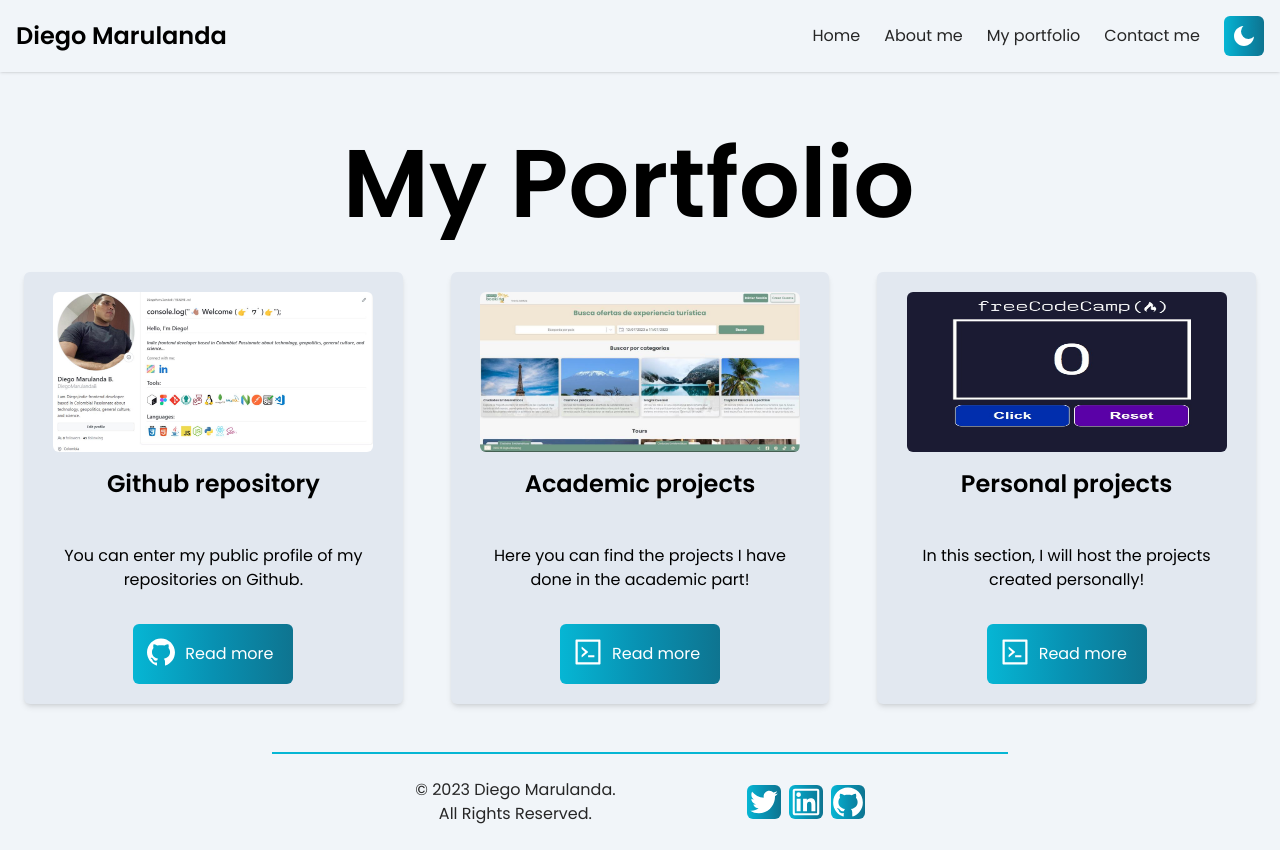
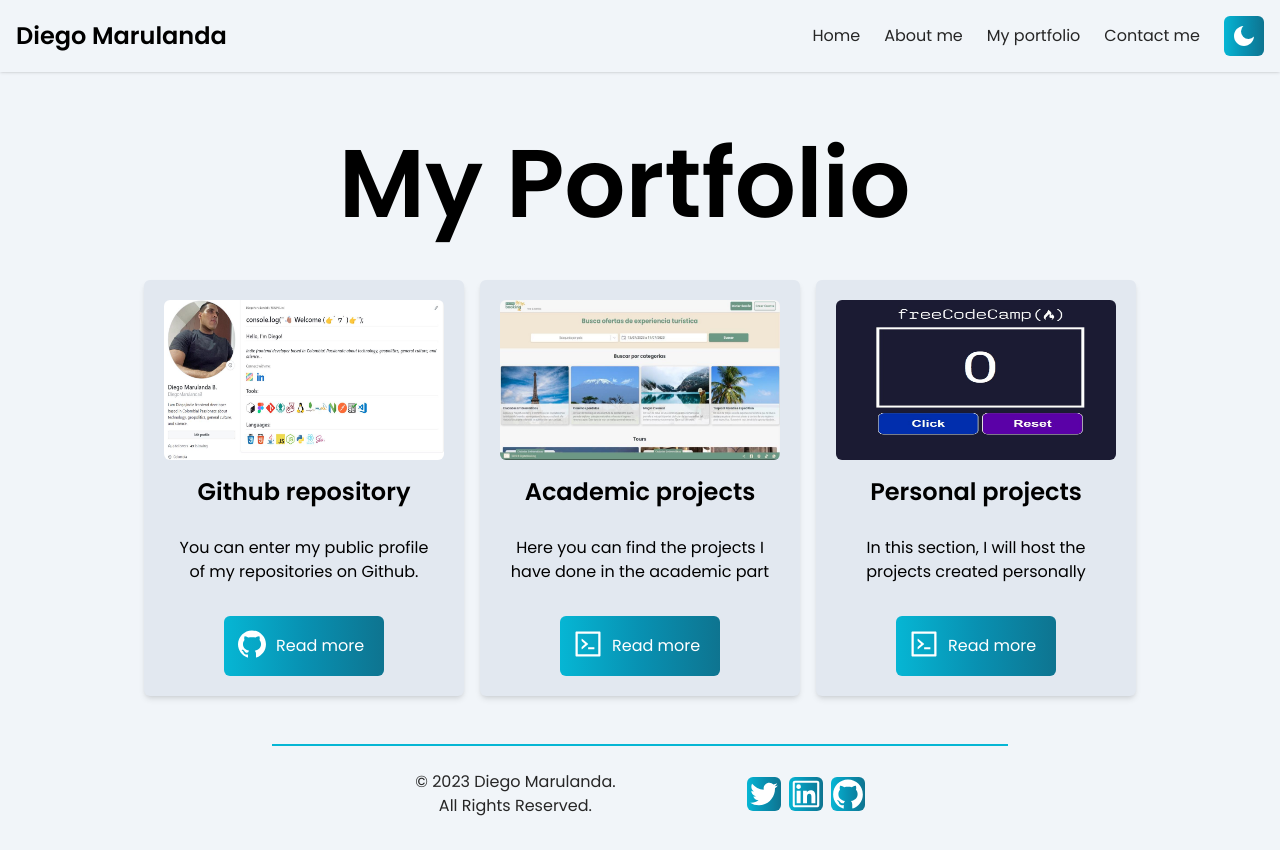
Before and after one commit to DiegoMarulandaB/Portfolio, a Next.js app: page /projects in a window 1280 px wide. Built offline with nearby package versions, Linux system fonts and the light colour scheme.

Commit message:
add fixes cards projects

```diff
--- a/src/app/home/page.tsx
+++ b/src/app/home/page.tsx
@@ -19,7 +19,7 @@ const HomePage = () => {
     <section id="home" className="mt-8 md:mt-16">
       <div className="flex flex-col text-center items-center justify-center ">
         <h1 className="text-3xl md:text-4xl font-bold">
-          <AnimatedText text="Welcome!" className="text-left mr-2 mb-2 mt-16 font-bold" />
+          <AnimatedText text="Welcome!" className="text-center mr-2 mb-2 mt-16 font-bold" />
         </h1>
       </div>
 
--- a/src/app/projects/page.tsx
+++ b/src/app/projects/page.tsx
@@ -19,26 +19,27 @@ const Projects = () => {
     <section id="projects" className="mt-8 md:mt-16">
       <div className="flex flex-col text-center items-center justify-center ">
         <h1 className="text-3xl md:text-4xl font-bold">
-          <AnimatedText text="My portfolio" className="text-center mx-2 mr-2 mt-16 font-bold" />
+          <AnimatedText text="My portfolio" className="text-center mr-2 mb-2 mt-16 font-bold" />
         </h1>
       </div>
-      <div className="flex flex-col text-center items-center justify-center  ">
-        <div className="grid grid-cols-1 gap-4 md:grid-cols-3 mt-8 mx-2 mr-2">
-          {/* Github */}
-          {/* <div className="flex flex-col text-center items-center justify-center "> */}
-          <div className="bg-slate-200 dark:bg-slate-600  rounded-md  shadow-md p-5  mx-4 mr-4">
+
+      <div className="flex flex-col text-center items-center justify-center ">
+        <div className="grid grid-cols-1 gap-4 md:grid-cols-3 mt-8 mx-4 mr-4">
+          {/* About */}
+          <div className="bg-slate-200 dark:bg-slate-600  rounded-md  shadow-md p-5 w-80 items-center justify-center">
             <div className="flex flex-col items-center justify-center">
               <Image
                 src="/ProfileGithub.jpg"
-                alt="Profile picture"
+                alt="ProfileGithub picture"
                 width={128}
                 height={128}
                 className="w-80 h-40 rounded-md mx-auto"
               />
               <h2 className="text-center font-semibold text-2xl mt-4">Github repository</h2>
-
+              {/* <p className="text-cyan-600">Frontend Developer</p> */}
               <div className="mt-5">
-                <p className="text-center mt-6 mx-2 mr-2">
+                {/* <h3 className="font-semibold text-center text-2xl">Bio</h3> */}
+                <p className="text-center mt-2 mx-2 mr-2">
                   You can enter my public profile of my repositories on Github.
                 </p>
               </div>
@@ -63,9 +64,8 @@ const Projects = () => {
             </div>
           </div>
 
-          {/* Academic projects */}
-          <div className="flex flex-col text-center items-center justify-center ">
-            <div className="bg-slate-200 dark:bg-slate-600 rounded-md  shadow-md p-5 mx-4 mr-4 ">
+          {/* Projects */}
+          <div className="bg-slate-200 dark:bg-slate-600 rounded-md  shadow-md p-5 w-80 items-center justify-center">
             <div className="flex flex-col items-center justify-center">
               <Image
                 src="/digitalBooking.jpg"
@@ -74,10 +74,10 @@ const Projects = () => {
                 height={128}
                 className="w-80 h-40 rounded-md mx-auto"
               />
-                <h2 className="text-center font-semibold text-2xl mt-4">Academic projects</h2>
+              <h2 className="font-semibold text-2xl mt-4">Academic projects</h2>
               <div className="mt-5">
-                  <p className="text-center mt-6 mx-2 mr-2">
-                    Here you can find the projects I have done in the academic part!
+                <p className="text-center mt-2 mx-2 mr-2">
+                  Here you can find the projects I have done in the academic part
                 </p>
               </div>
               <div className="mt-8">
@@ -100,11 +100,9 @@ const Projects = () => {
               </div>
             </div>
           </div>
-          </div>
 
-          {/*Personal projects */}
-          <div className="flex flex-col text-center items-center justify-center ">
-            <div className="bg-slate-200 dark:bg-slate-600 rounded-md  shadow-md p-5 mx-4 mr-4 ">
+          {/* Contact */}
+          <div className="bg-slate-200 dark:bg-slate-600 rounded-md  shadow-md p-5 w-80 items-center justify-center">
             <div className="flex flex-col items-center justify-center">
               <Image
                 src="/counterClick.jpg"
@@ -113,10 +111,10 @@ const Projects = () => {
                 height={128}
                 className="w-80 h-40 rounded-md mx-auto"
               />
-                <h2 className="text-center font-semibold text-2xl mt-4">Personal projects</h2>
+              <h2 className="font-semibold text-2xl mt-4">Personal projects</h2>
               <div className="mt-5">
-                  <p className="text-center mt-6 mx-2 mr-2">
-                    In this section, I will host the projects created personally!
+                <p className="text-center mt-2 mx-2 mr-2">
+                  In this section, I will host the projects created personally
                 </p>
               </div>
               <div className="mt-8">
@@ -140,9 +138,6 @@ const Projects = () => {
             </div>
           </div>
         </div>
-
-          {/* fin */}
-        </div>
       </div>
     </section>
   )
```
Lines whose indentation alone changed are shown as unchanged.
